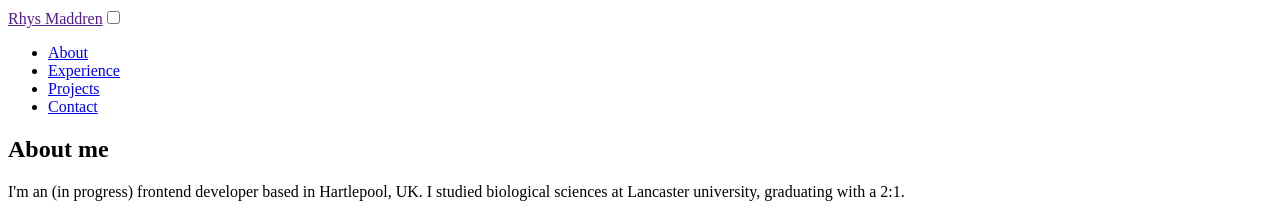
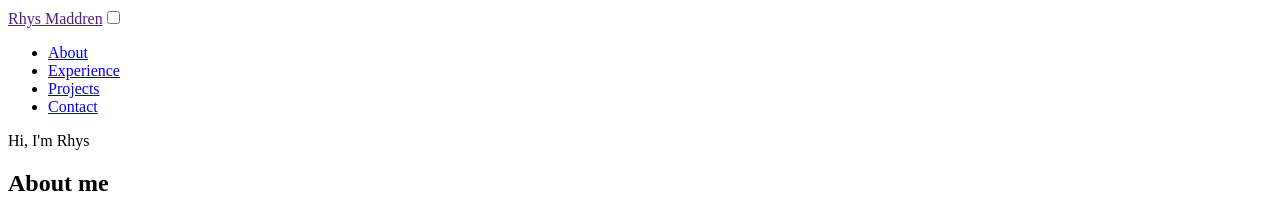
Before and after one commit to rhysmaddren/rhysCVGatsby, a Gatsby site: page / in a window 1280 px wide. Shown: the top 214 px of the page. Built offline with nearby package versions, Linux system fonts and the light colour scheme; Gatsby itself is replaced by a stand-in of ours.

Commit message:
Fixed banner

```diff
--- a/src/components/Banner.js
+++ b/src/components/Banner.js
@@ -5,3 +5,5 @@ const Banner = () => <div class="bannerimg">
         <div class="fadein">Hi, I'm Rhys</div>
     </div>
 </div>
+
+export default Banner
--- a/src/components/Layout.js
+++ b/src/components/Layout.js
@@ -1,11 +1,13 @@
 import React from "react"
 import Footer from "./Footer"
 import Header from "../components/Header"
+import Banner from "../components/Banner"
 
 const Layout = ({ children }) => {
     return (
         <div className="container">
             <Header />
+            <Banner />
             <main>{children}</main>
             <Footer />
         </div>
```
